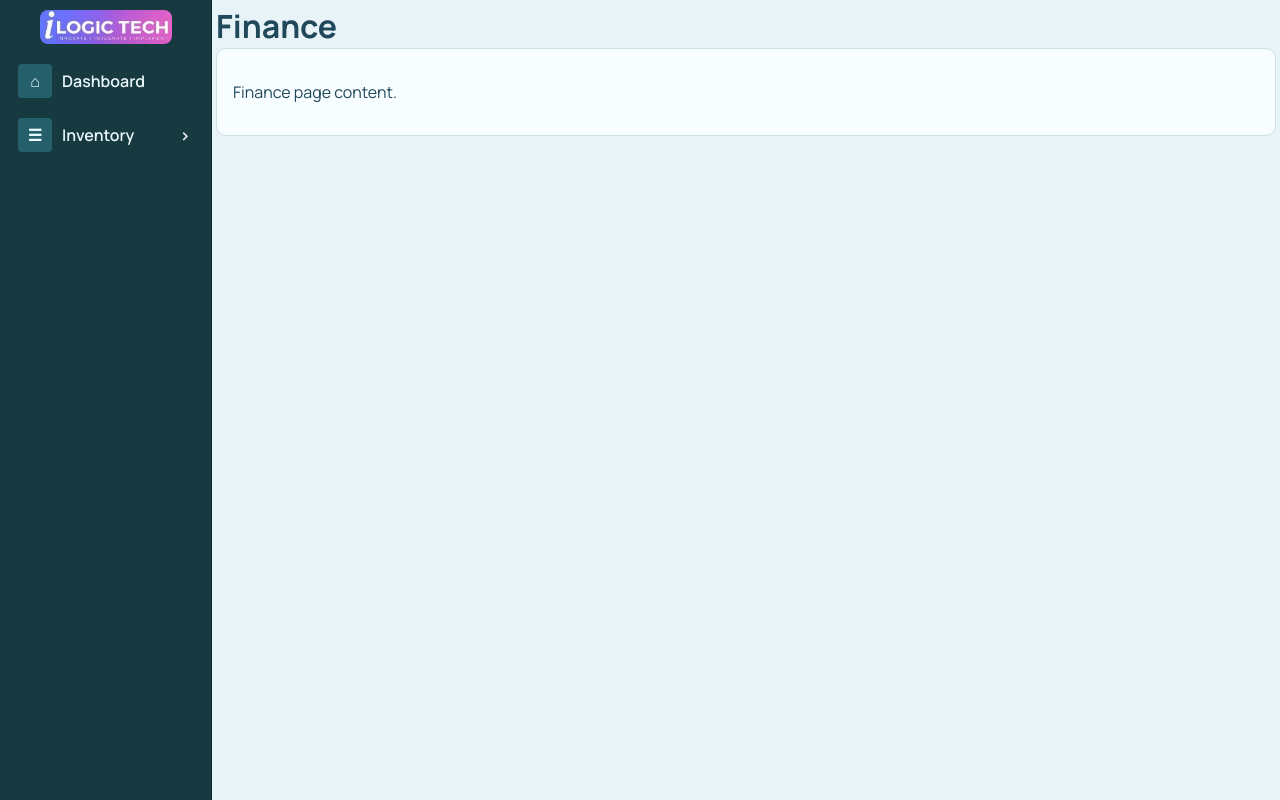
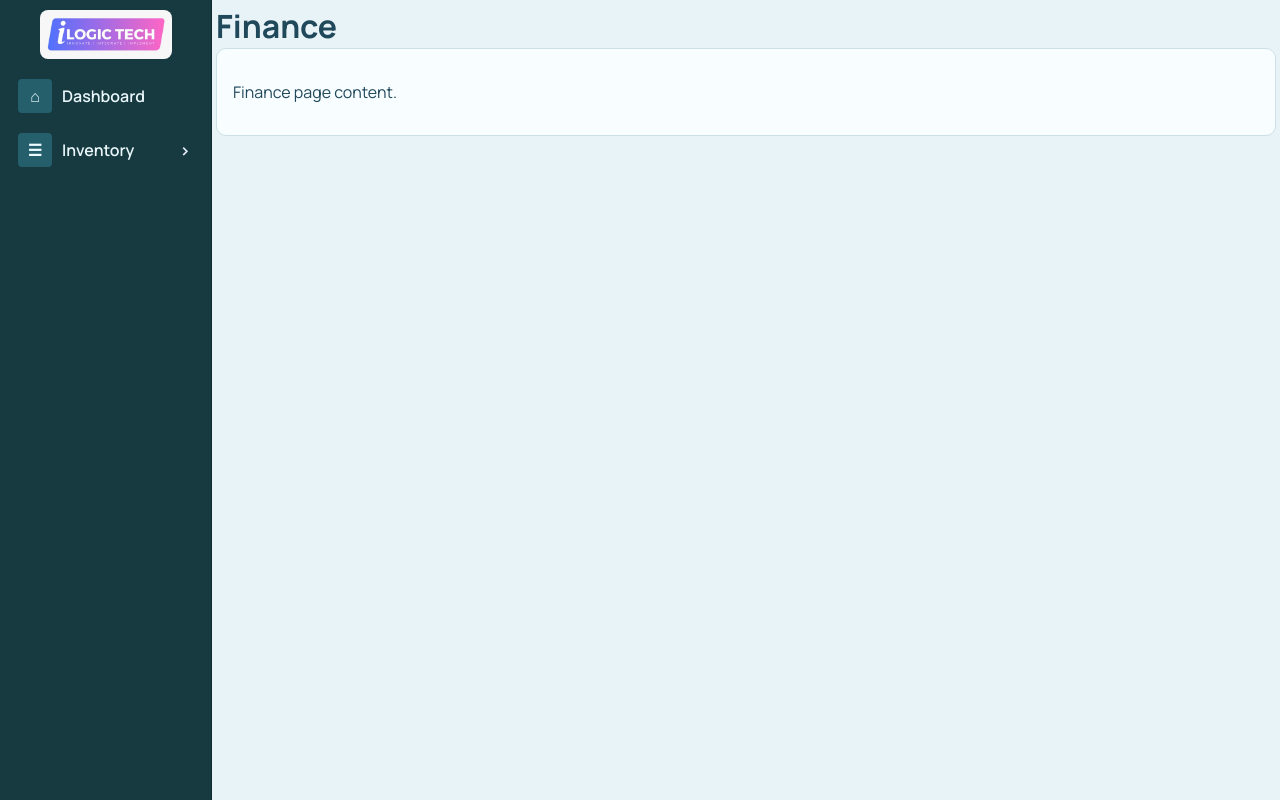
Before and after one commit to hanifilogictech-hub/ERP_28, a Django app: page /finance/ in a window 1280 px wide. Run offline with Django 5.2, Linux system fonts and the light colour scheme.

Commit message:
Added images in the static folder for Logo

```diff
--- a/erp_app/templates/base_layout.html
+++ b/erp_app/templates/base_layout.html
@@ -15,7 +15,7 @@
   <div class="app-shell">
     <aside class="sidebar">
       <div class="brand-panel">
-        <img class="brand-image" src="{% static 'img/iLogic.jpg' %}" alt="iLogic" />
+        <img class="brand-image" src="{% static 'img/iLogic3.jpeg' %}" alt="iLogic" />
       </div>
 
       <nav class="side-menu">
--- a/erp_app/templates/login.html
+++ b/erp_app/templates/login.html
@@ -90,7 +90,7 @@
 <div class="login-container">
 
     <!-- Logo -->
-    <img src="{% static 'img/iLogic.jpg' %}" alt="Company Logo" class="logo">
+    <img src="{% static 'img/iLogic.jpeg' %}" alt="Company Logo" class="logo">
 
     <h2>ERP System Login</h2>
 
```
Also changed, not shown: db.sqlite3, erp_app/static/iLogic3.jpeg (added), erp_app/static/img/iLogic.jpeg (added), erp_app/static/img/iLogic2.jpg (renamed from erp_app/static/img/iLogic.jpg), erp_app/static/img/iLogic3.jpeg (added).
